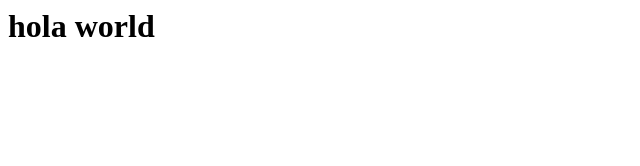
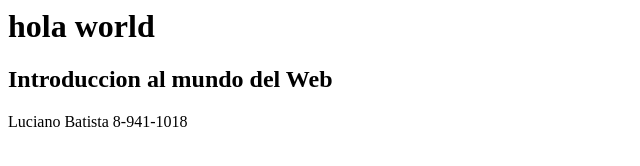
Before and after one commit to 2022-SEMII-DESIV-G1/batista-luciano, a plain HTML site: page Lab1/Index.html in a window 1280 px wide. Shown: the whole page, without its empty margins (0-640 px from the left). Drawn offline with Linux system fonts and the light colour scheme.

Commit message:
agregado lo que faltaba

```diff
--- a/Lab1/Index.html
+++ b/Lab1/Index.html
@@ -5,5 +5,10 @@
 </head>
 <body>
     <h1>hola world </h1>
+    <h2>Introduccion al mundo del Web</h2>
+    <p>
+        <span>Luciano Batista</span>
+        <span>8-941-1018</span>
+    </p>
 </body>
 </html>
```
